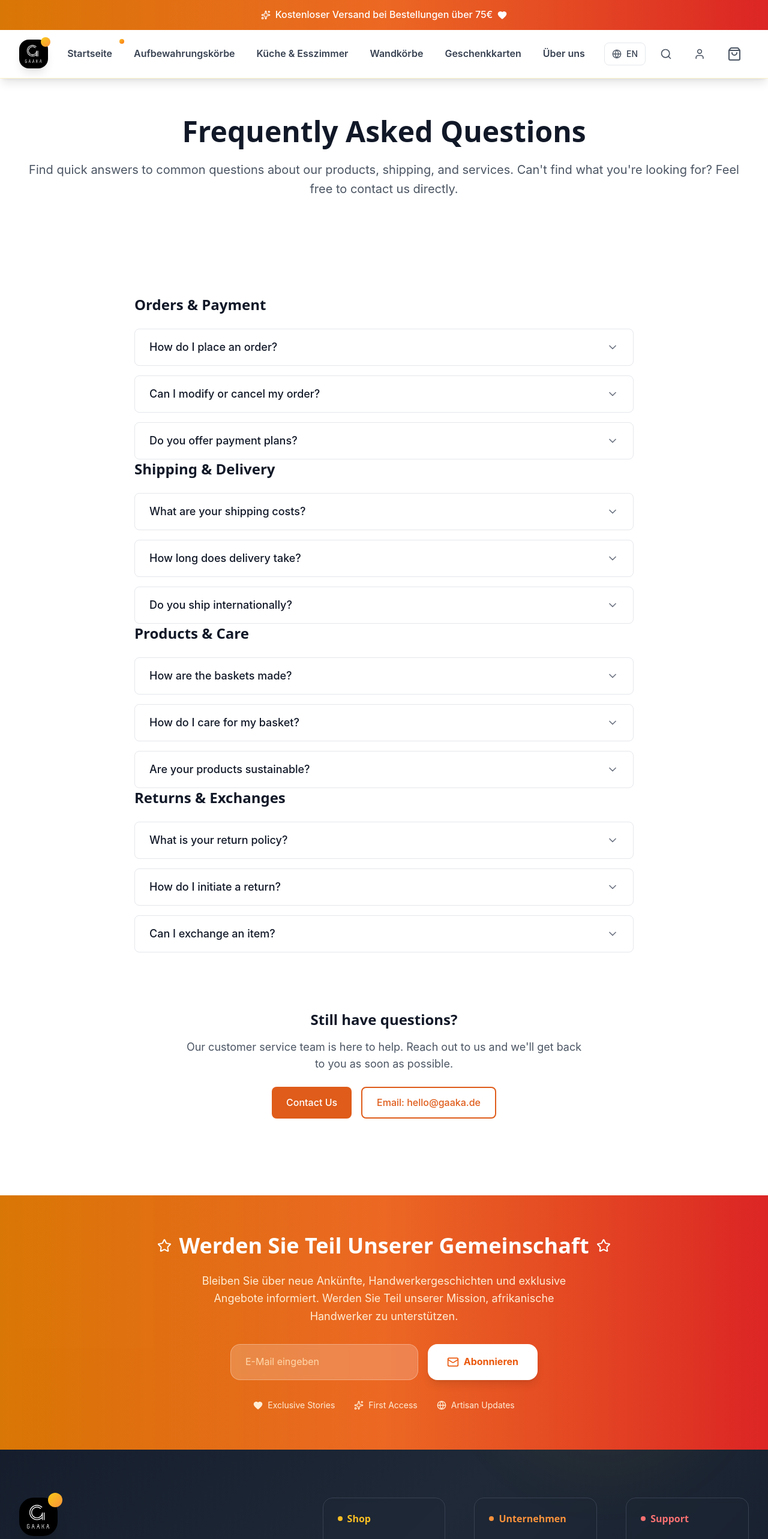
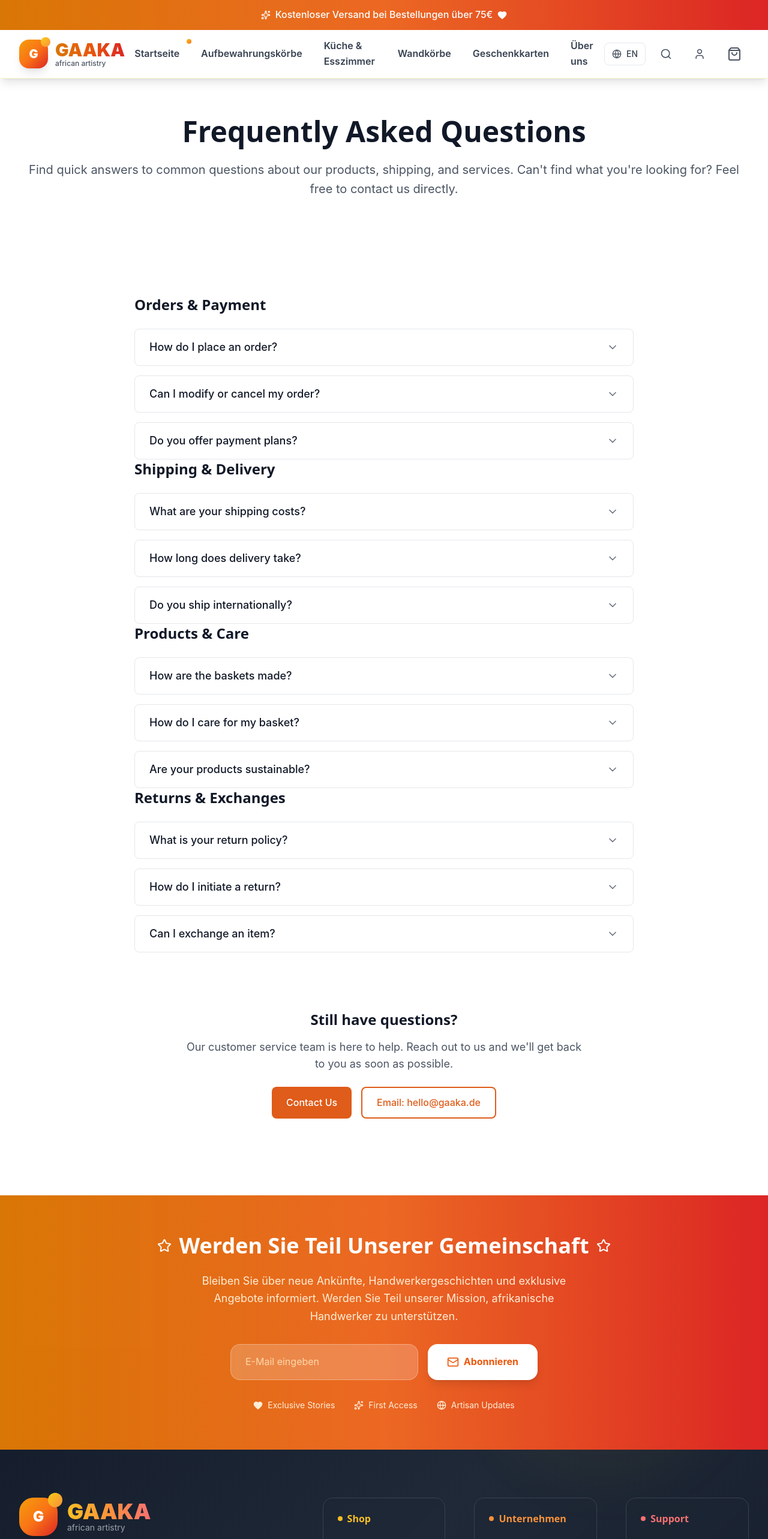
Before and after one commit to daakara/Gaaka, a Next.js app: page /faq in a window 1280 px wide. Shown: the top 2566 px of the page at 60% size. Built offline with nearby package versions, Linux system fonts and the light colour scheme.

Commit message:
Update branding: restore original logo design and add requirements.txt

```diff
--- a/src/app/layout.tsx
+++ b/src/app/layout.tsx
@@ -1,7 +1,6 @@
 import './globals.css'
-import type { Metadata } from 'next'
 
-export const metadata: Metadata = {
+export const metadata = {
   title: 'GAAKA - Handcrafted Kenyan Storage Baskets',
   description: 'Discover beautiful handwoven Kenyan storage baskets that combine modern design with traditional craftsmanship. Ethically sourced and artisan-made.',
   keywords: ['handcrafted baskets', 'Kenyan baskets', 'storage solutions', 'home decor', 'artisan made', 'sustainable'],
--- a/src/components/layout/Footer.tsx
+++ b/src/components/layout/Footer.tsx
@@ -97,18 +97,18 @@ export default function Footer() {
           {/* Artistic Brand Column */}
           <div className="lg:col-span-2">
             <Link href="/">
-              <a className="flex items-center mb-8 group">
+              <a className="flex items-center space-x-4 mb-8 group">
                 <div className="relative">
-                  <div className="w-16 h-16 rounded-3xl overflow-hidden shadow-xl group-hover:shadow-2xl transform group-hover:scale-105 transition-all duration-300">
-                    <Image
-                      src="/images/GAAKA.png"
-                      alt="GAAKA Logo"
-                      width={64}
-                      height={64}
-                      className="object-contain w-full h-full"
-                    />
+                  <div className="w-16 h-16 bg-gradient-to-br from-amber-500 via-orange-500 to-red-600 rounded-3xl flex items-center justify-center shadow-xl group-hover:shadow-2xl transform group-hover:scale-105 transition-all duration-300">
+                    <span className="text-white font-black text-2xl">G</span>
                   </div>
                   <div className="absolute -top-2 -right-2 w-6 h-6 bg-gradient-to-br from-yellow-400 to-orange-400 rounded-full animate-pulse"></div>
+                </div>
+                <div>
+                  <span className="text-4xl font-black bg-gradient-to-r from-amber-400 via-orange-400 to-red-400 bg-clip-text text-transparent">
+                    GAAKA
+                  </span>
+                  <p className="text-gray-400 text-sm -mt-1">african artistry</p>
                 </div>
               </a>
             </Link>
--- a/src/components/layout/Header.tsx
+++ b/src/components/layout/Header.tsx
@@ -53,18 +53,18 @@ export default function Header() {
           {/* Artistic Logo */}
           <div className="flex items-center">
             <Link href="/">
-              <a className="flex items-center group">
+              <a className="flex items-center space-x-3 group">
                 <div className="relative">
-                  <div className="w-12 h-12 rounded-2xl overflow-hidden shadow-lg group-hover:shadow-xl transform group-hover:scale-105 transition-all duration-300">
-                    <Image
-                      src="/images/GAAKA.png"
-                      alt="GAAKA Logo"
-                      width={48}
-                      height={48}
-                      className="object-contain w-full h-full"
-                    />
+                  <div className="w-12 h-12 bg-gradient-to-br from-amber-500 via-orange-500 to-red-600 rounded-2xl flex items-center justify-center shadow-lg group-hover:shadow-xl transform group-hover:scale-105 transition-all duration-300">
+                    <span className="text-white font-black text-xl">G</span>
                   </div>
                   <div className="absolute -top-1 -right-1 w-4 h-4 bg-gradient-to-br from-yellow-400 to-orange-400 rounded-full animate-pulse"></div>
+                </div>
+                <div>
+                  <span className="text-3xl font-black bg-gradient-to-r from-amber-600 via-orange-600 to-red-600 bg-clip-text text-transparent">
+                    GAAKA
+                  </span>
+                  <p className="text-xs text-gray-600 font-medium -mt-1">african artistry</p>
                 </div>
               </a>
             </Link>
@@ -128,20 +128,23 @@ export default function Header() {
             {/* Enhanced Mobile Header */}
             <div className="flex items-center justify-between p-6 border-b border-amber-100 bg-white/90 backdrop-blur-md relative z-10">
               <Link href="/">
-                <a className="flex items-center group">
+                <a className="flex items-center space-x-3 group">
                   <div className="relative">
-                    <div className="w-12 h-12 rounded-3xl overflow-hidden shadow-xl group-hover:shadow-2xl transform group-hover:scale-105 transition-all duration-300">
-                      <Image
-                        src="/images/GAAKA.png"
-                        alt="GAAKA Logo"
-                        width={48}
-                        height={48}
-                        className="object-contain w-full h-full"
-                      />
+                    <div className="w-12 h-12 bg-gradient-to-br from-amber-500 via-orange-500 to-red-600 rounded-3xl flex items-center justify-center shadow-xl group-hover:shadow-2xl transform group-hover:scale-105 transition-all duration-300">
+                      <span className="text-white font-black text-xl">G</span>
                     </div>
                     <div className="absolute -top-1 -right-1 w-4 h-4 bg-gradient-to-br from-yellow-400 to-orange-400 rounded-full animate-pulse"></div>
                     {/* Artistic sparkle effect */}
                     <div className="absolute -bottom-1 -left-1 w-3 h-3 bg-gradient-to-br from-pink-400 to-red-400 rounded-full animate-pulse delay-500"></div>
+                  </div>
+                  <div>
+                    <span className="text-2xl font-black bg-gradient-to-r from-amber-600 via-orange-600 to-red-600 bg-clip-text text-transparent">
+                      GAAKA
+                    </span>
+                    <p className="text-xs text-gray-600 font-medium -mt-1 flex items-center gap-1">
+                      <Sparkles className="w-3 h-3 text-amber-500" />
+                      african artistry
+                    </p>
                   </div>
                 </a>
               </Link>
```
Also changed, not shown: requirements.txt (added).
